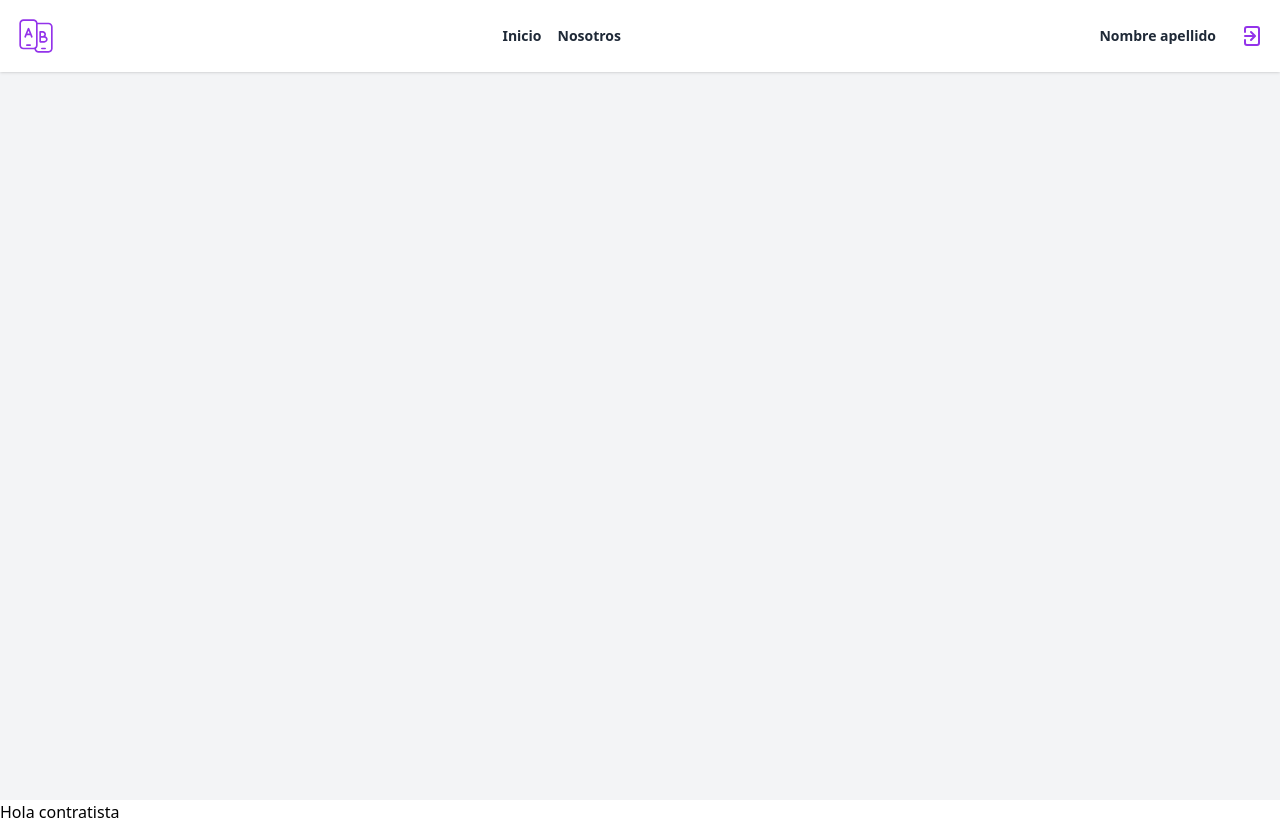
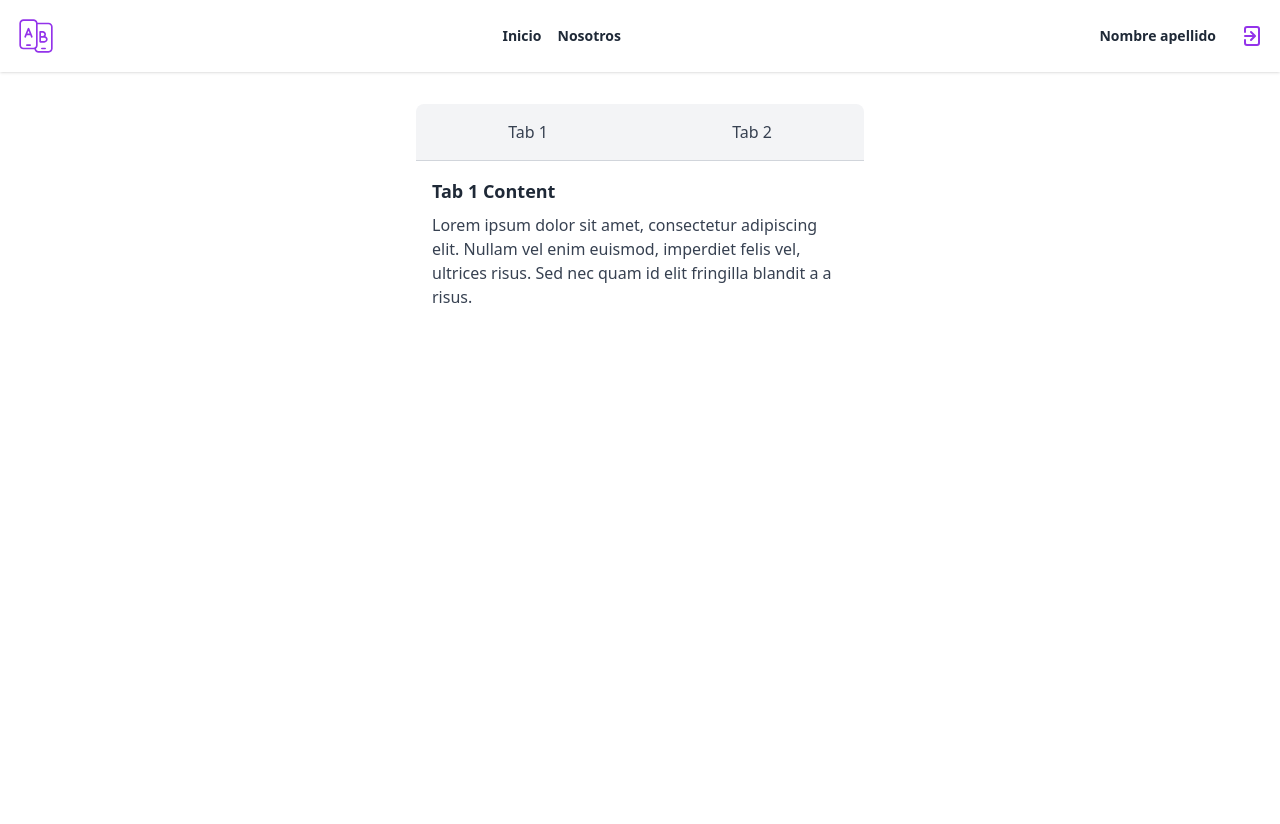
Before and after one commit to CeciliaGnz/gonzalez-cecilia, a website: page Proyecto_final/frontend/html/profileContractor.html in a window 1280 px wide. After the commit the page ends 800 px from the top, so only its background shows below. Drawn offline with Linux system fonts and the light colour scheme; files whose address does not match are found by name.

Commit message:
Update nav and create profile

```diff
--- a/Proyecto_final/frontend/html/navbar/navContractor.html
+++ b/Proyecto_final/frontend/html/navbar/navContractor.html
@@ -6,7 +6,7 @@
     }
 </style>
 <nav>
-<div class="bg-gray-100 font-sans w-full min-h-screen m-0">
+<div class="bg-gray-100 font-sans w-full m-0">
     <div class="bg-white shadow">
         <div class="container mx-auto px-4">
             <div class="flex items-center justify-between py-4">
@@ -31,8 +31,8 @@
                 </div>
 
                 <div class="sm:hidden cursor-pointer" id="menu-toggle">
-                  <svg xmlns="http://www.w3.org/2000/svg" class="w-6 h-6 text-purple-600" viewBox="0 0 24 24" id="bars"><path fill="currentColor" d="M3,8H21a1,1,0,0,0,0-2H3A1,1,0,0,0,3,8Zm18,8H3a1,1,0,0,0,0,2H21a1,1,0,0,0,0-2Zm0-5H3a1,1,0,0,0,0,2H21a1,1,0,0,0,0-2Z"></path></svg>
-
+                    <svg xmlns="http://www.w3.org/2000/svg" class="w-6 h-6 text-purple-600" viewBox="0 0 24 24" id="bars"><path fill="currentColor" d="M3,8H21a1,1,0,0,0,0-2H3A1,1,0,0,0,3,8Zm18,8H3a1,1,0,0,0,0,2H21a1,1,0,0,0,0-2Zm0-5H3a1,1,0,0,0,0,2H21a1,1,0,0,0,0-2Z"></path></svg>
+                  </div>
             </div>
         </div>
     </div>
@@ -51,7 +51,5 @@
 
     </div>
 
-</div>
-
 </nav>
 <script src="../../src/js/nav/navContractor.js"></script>
--- a/Proyecto_final/frontend/html/profileContractor.html
+++ b/Proyecto_final/frontend/html/profileContractor.html
@@ -9,9 +9,43 @@
 
     <div id="nav-placeholder"></div>
 
-    Hola contratista
+    <div class="w-full max-w-md mx-auto pt-8">
+        <div class="flex border-b border-gray-300">
+            <button
+                class="w-1/2 py-4 text-center font-medium text-gray-700 bg-gray-100 rounded-tl-lg focus:outline-none active:bg-gray-200"
+                onclick="openTab(event, 'tab1')">Tab 1</button>
+            <button class="w-1/2 py-4 text-center font-medium text-gray-700 bg-gray-100 rounded-tr-lg focus:outline-none"
+                onclick="openTab(event, 'tab2')">Tab 2</button>
+        </div>
+        <div id="tab1" class="tabcontent p-4">
+            <h2 class="text-lg font-bold text-gray-800">Tab 1 Content</h2>
+            <p class="mt-2 text-gray-700">Lorem ipsum dolor sit amet, consectetur adipiscing elit. Nullam vel enim euismod,
+                imperdiet felis vel, ultrices risus. Sed nec quam id elit fringilla blandit a a risus.</p>
+        </div>
+        <div id="tab2" class="tabcontent p-4 hidden">
+            <h2 class="text-lg font-bold text-gray-800">Tab 2 Content</h2>
+            <p class="mt-2 text-gray-700">Duis lobortis velit tellus, eget luctus tellus facilisis eget. Maecenas non massa
+                varius, molestie lorem eget, molestie nisi. Suspendisse potenti.</p>
+        </div>
+    </div>
+
+
 </body>
-
+  <script>
+        function openTab(evt, tabName) {
+            var i, tabcontent, tablinks;
+            tabcontent = document.getElementsByClassName("tabcontent");
+            for (i = 0; i < tabcontent.length; i++) {
+                tabcontent[i].classList.add("hidden");
+            }
+            tablinks = document.getElementsByTagName("button");
+            for (i = 0; i < tablinks.length; i++) {
+                tablinks[i].classList.remove("active:bg-gray-200");
+            }
+            document.getElementById(tabName).classList.remove("hidden");
+            evt.currentTarget.classList.add("active:bg-gray-200");
+        }
+    </script>
 
 <script src="../src/js/nav/navContractor.js"></script>
 </html>
--- a/Proyecto_final/frontend/src/js/nav/navContractor.js
+++ b/Proyecto_final/frontend/src/js/nav/navContractor.js
@@ -15,7 +15,7 @@
             fetch('../html/navbar/navContractor.html')
                 .then(response => response.text())
                 .then(data => {
-                    this.htmlElements.navPlaceholder.innerHTML = data;
+                    App.htmlElements.navPlaceholder.innerHTML = data;
                     App.setupMenuToggle();
                 })
                 .catch(error => {
@@ -27,6 +27,11 @@
             setTimeout(() => {
                 App.htmlElements.menuToggle = document.getElementById('menu-toggle');
                 App.htmlElements.mobileMenu = document.getElementById('mobile-menu');
+
+                // Aplicar la clase 'hidden-menu' inicialmente si mobileMenu existe
+                if (App.htmlElements.mobileMenu) {
+                    App.htmlElements.mobileMenu.classList.add('hidden-menu');
+                }
 
                 App.bindMenuToggle();
             }, 100);
```
Also changed, not shown: Proyecto_final/frontend/html/Home1.html (+2 -2 lines), Proyecto_final/frontend/html/template.txt (added, +39 -0 lines), Proyecto_final/frontend/src/css/output.css.
